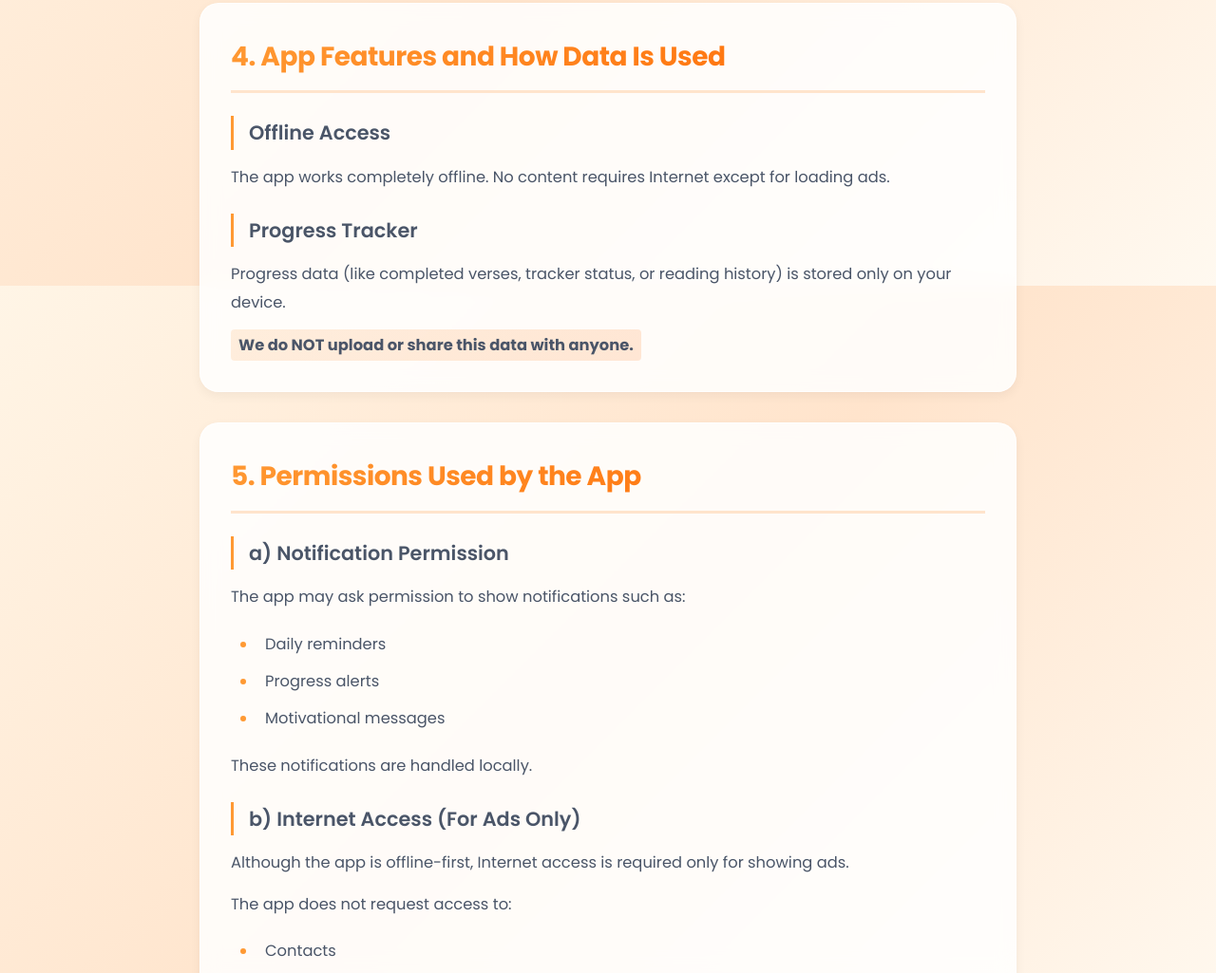
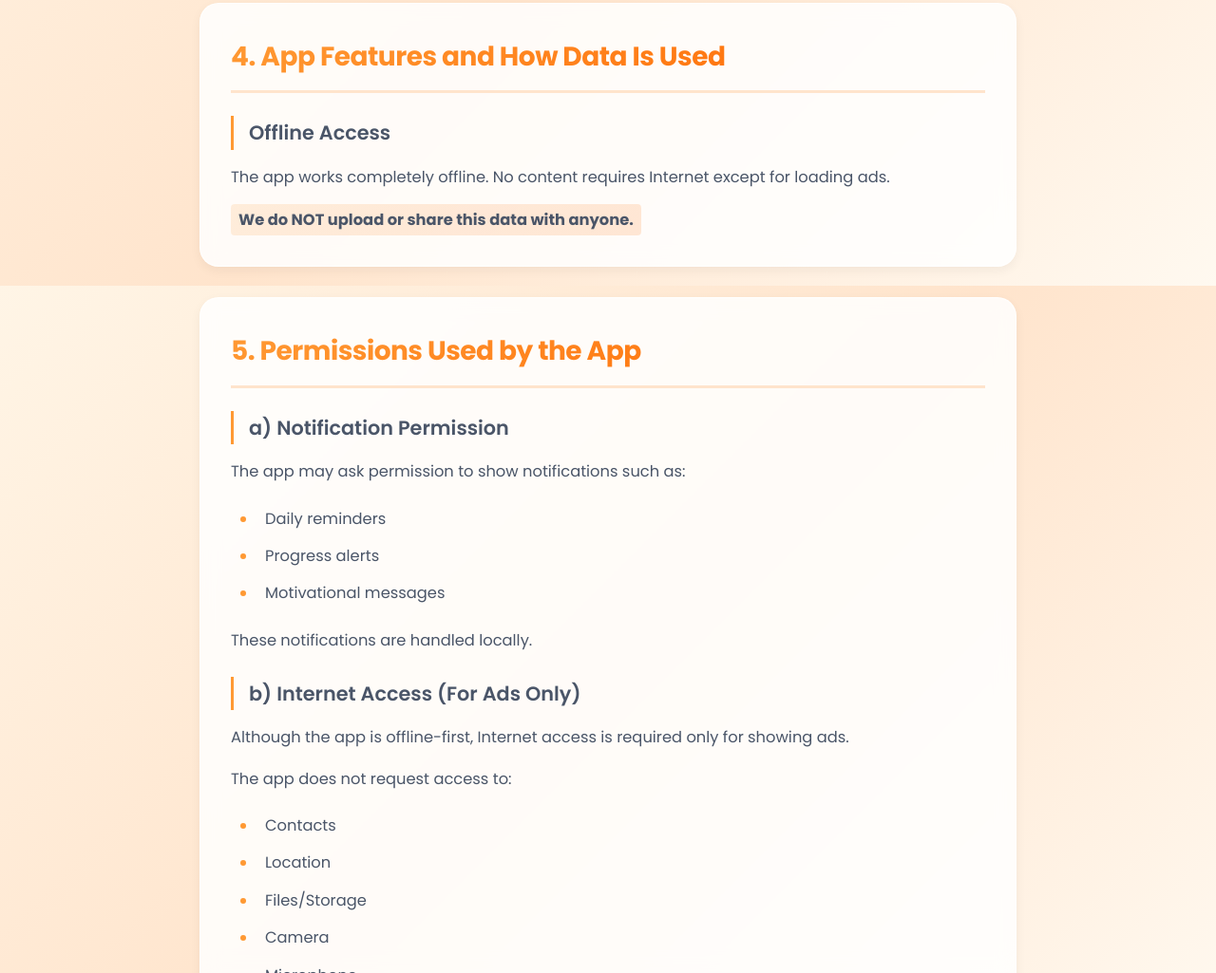
Before and after one commit to shankarbrosdevelopers-stack/Telugu_2026_Calendar_and_Rasi_Phalalu_Privacy_Policy, a plain HTML site: page index.html in a window 1280 px wide. Shown: the part 2099-3124 px from the top of the page at 95% size. Drawn offline with Linux system fonts and the light colour scheme.

Commit message:
Update index.html

```diff
--- a/index.html
+++ b/index.html
@@ -75,9 +75,7 @@
                 <h3>Offline Access</h3>
                 <p>The app works completely offline. No content requires Internet except for loading ads.</p>
 
-                <h3>Progress Tracker</h3>
-                <p>Progress data (like completed verses, tracker status, or reading history) is stored only on your
-                    device.</p>
+
                 <p class="highlight">We do NOT upload or share this data with anyone.</p>
             </section>
 
```
